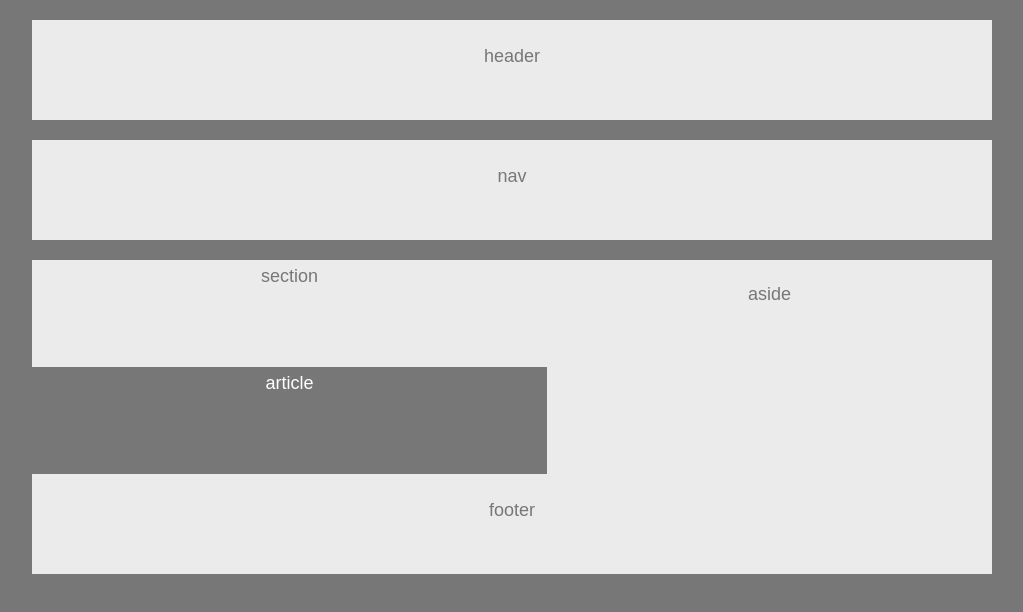
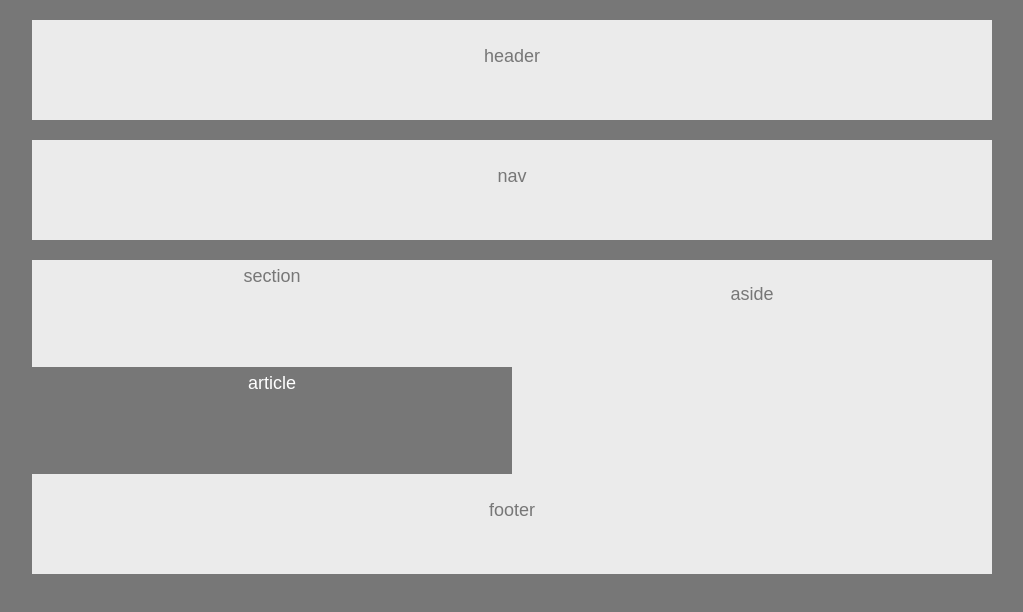
Before and after one commit to ysoto13/HW-Wireframe, a plain HTML site: page index.html in a window 1280 px wide. Shown: the whole page, without its empty margins (128-1151 px from the left). Drawn offline with Linux system fonts and the light colour scheme.

Commit message:
<section & aside updated>

```diff
--- a/style.css
+++ b/style.css
@@ -29,14 +29,14 @@ nav {
 
 section {
     background: #ebebeb;
-    width: 960px;
+    width: 480px;
 }
 
 aside {
     background: #ebebeb;
     float: right;
     margin: auto;
-    width: 445px;
+    width: 480px;
     height: 233px;
 }
 
```
